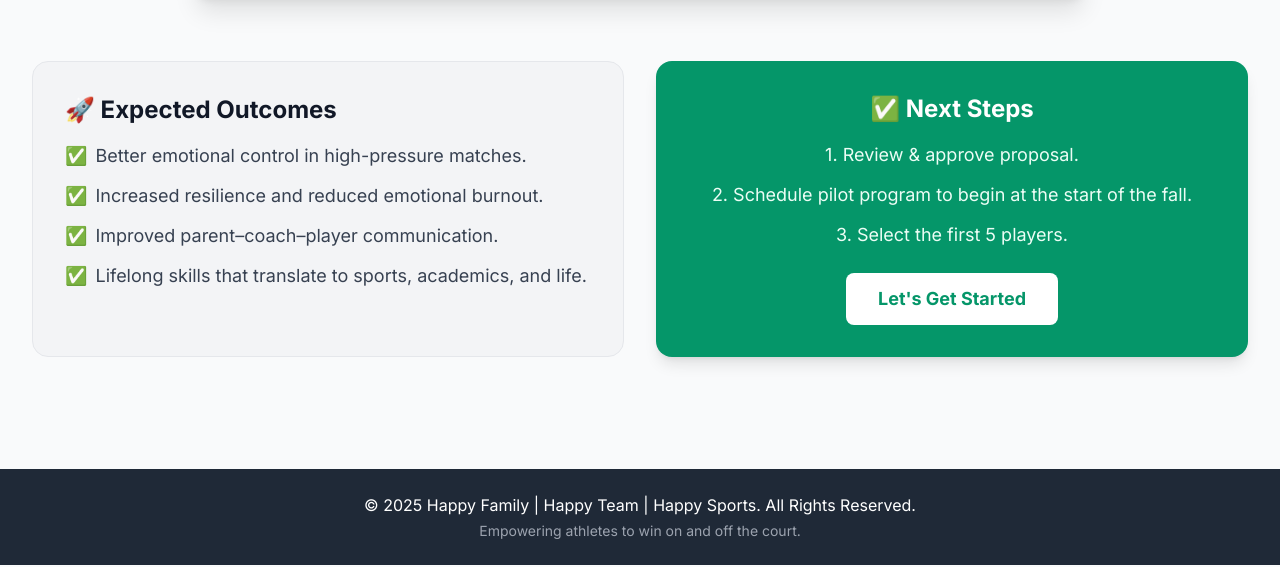
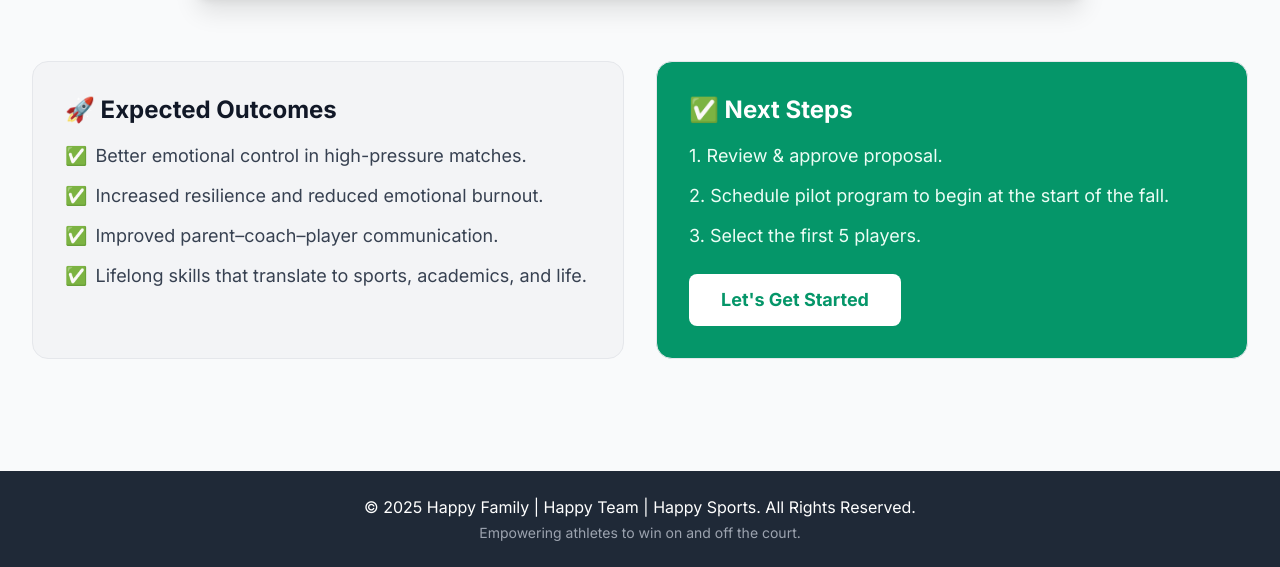
Before and after one commit to Robertmezap/new-england-tennis-proposal, a plain HTML site: page index.html in a window 1280 px wide. Shown: the part 4048-4615 px from the top of the page. Drawn offline with nearby package versions, Linux system fonts and the light colour scheme.

Commit message:
Update index.html

```diff
--- a/index.html
+++ b/index.html
@@ -257,7 +257,7 @@
                             <li class="flex items-start"><span class="text-green-500 mr-2">✅</span> Lifelong skills that translate to sports, academics, and life.</li>
                         </ul>
                      </div>
-                     <div class="bg-emerald-600 text-white p-8 rounded-2xl shadow-lg">
+                     <div class="bg-emerald-600 text-white p-8 rounded-2xl border text-left">
                          <h2 class="text-2xl font-bold mb-4">✅ Next Steps</h2>
                          <ul class="space-y-3 text-lg text-emerald-50 mb-6">
                             <li>1. Review & approve proposal.</li>
```
